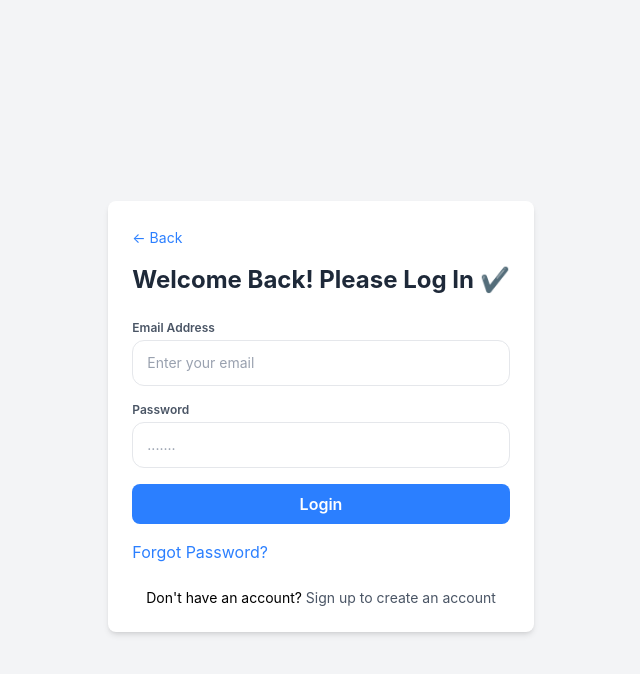
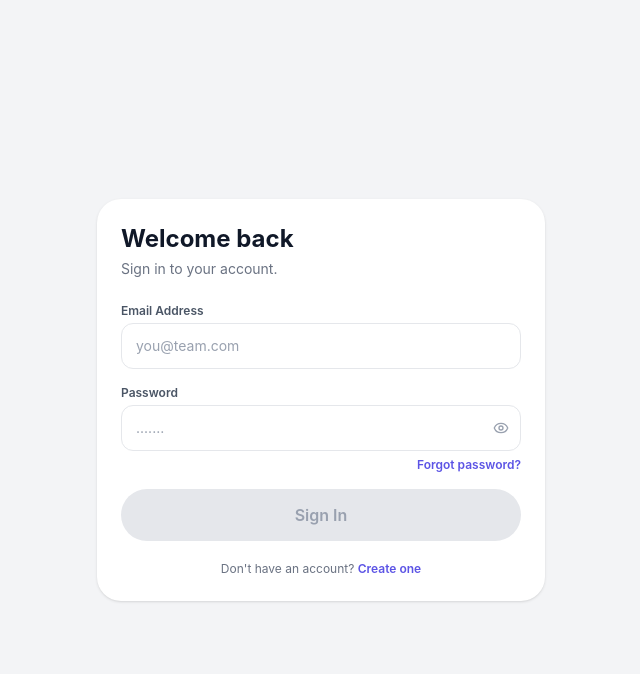
Before and after one commit to Oddunayo/huddle-app, a React (Vite) app: page / in a window 1280 px wide. Both pictures are taken after a click on the button "Sign In". Shown: the top 674 px of the page, without its empty margins (319-959 px from the left). Built offline with nearby package versions, Linux system fonts and the light colour scheme.

Commit message:
modified the log in page to reflect design

```diff
--- a/src/LoginForm.jsx
+++ b/src/LoginForm.jsx
@@ -1,38 +1,36 @@
 import { useState } from "react";
+import { Eye, EyeOff, Loader2 } from "lucide-react";
 import { InputField } from "./InputField";
 
 export default function LoginForm({
-  onBack,
   onRegisterClick,
   onLoginSuccess,
   onForgotPasswordClick,
 }) {
   const [formData, setFormData] = useState({
-    email: '',
-    password: '',
+    email: "",
+    password: "",
   });
+  const [showPassword, setShowPassword] = useState(false);
   const [errorMessage, setErrorMessage] = useState(null);
+  const [isLoading, setIsLoading] = useState(false);
 
-  const [isLoading, setIsLoading] = useState(false);
+  const isFormValid =
+    formData.email.trim() !== "" && formData.password.trim() !== "";
 
   const handleChange = (e) => {
     const { name, value } = e.target;
-    setFormData((prevData) => ({...prevData, [name]: value }));
+    setFormData((prevData) => ({ ...prevData, [name]: value }));
   };
 
   const handleSubmit = (e) => {
     e.preventDefault();
-    setErrorMessage('');
+    if (!isFormValid || isLoading) return;
+
+    setErrorMessage("");
+
     setIsLoading(true);
 
-    // Simple validation (will replace with actual authentication logic)
-    if (!formData.email || !formData.password) {
-      setErrorMessage('Please fill in all fields.');
-      setIsLoading(false);
-      return;
-    }
-
-    console.log('Login submitted:', formData);
     setTimeout(() => {
       setIsLoading(false);
       if (onLoginSuccess) {
@@ -42,17 +40,14 @@ export default function LoginForm({
   };
 
   return (
-    <div className="flex min-h-screen items-center justify-center bg-gray-100 p-4">
-      <div className="w-full max-w-md bg-white p-6 rounded-lg shadow-md">
-        <button onClick={onBack} className="text-sm text-blue-500 hover:underline mb-4">
-          ← Back
-        </button>
-        <h2 className="mb-6 text-2xl font-bold text-center text-gray-800">
-          Welcome Back! Please Log In ✔
-        </h2>
+    <div className="w-full max-w-md bg-white rounded-3xl p-6 shadow-sm text-left space-y-6">
+      <div className="space-y-1">
+        <h2 className="text-2xl font-bold text-gray-900">Welcome back</h2>
+        <p className="text-gray-500 text-sm">Sign in to your account.</p>
+      </div>
 
       {errorMessage && (
-          <div className="mb-4 rounded bg-red-100 p-3 text-sm text-red-700">
+        <div className="rounded-xl bg-red-50 p-3 text-sm text-red-600 border border-red-100">
           {errorMessage}
         </div>
       )}
@@ -65,54 +60,75 @@ export default function LoginForm({
           value={formData.email}
           onChange={handleChange}
           disabled={isLoading}
-          placeholder="Enter your email"
+          placeholder="you@team.com"
           required
         />
-
+        <div>
           <InputField
             label="Password"
-        type="password"
+            type={showPassword ? "text" : "password"}
             name="password"
             value={formData.password}
             onChange={handleChange}
             disabled={isLoading}
             placeholder="......."
             required
+            icon={
+              <button
+                type="button"
+                onClick={() => setShowPassword(!showPassword)}
+                className="text-gray-400 hover:text-gray-600 flex items-center"
+              >
+                {showPassword ? (
+                  <EyeOff className="w-4 h-4" />
+                ) : (
+                  <Eye className="w-4 h-4" />
+                )}
+              </button>
+            }
           />
+
+          <div className="flex justify-end mt-1.5">
+            <button
+              type="button"
+              onClick={onForgotPasswordClick}
+              className="text-xs text-[#5C54E5] font-semibold hover:underline cursor-pointer"
+            >
+              Forgot password?
+            </button>
+          </div>
+        </div>
 
         <button
           type="submit"
-            disabled={isLoading}
-            className="w-full bg-blue-500 hover:bg-blue-700 text-white font-semibold py-2 px-4 rounded-lg transition duration-200"
+          disabled={!isFormValid || isLoading}
+          className={`w-full font-semibold py-3.5 px-4 rounded-full transition duration-200 mt-2 flex items-center justify-center gap-2 ${
+            isFormValid && !isLoading
+              ? "bg-[#5C54E5] hover:bg-[#4B43D1] text-white cursor-pointer shadow-xs"
+              : "bg-gray-200 text-gray-400 cursor-not-allowed"
+          }`}
         >
           {isLoading ? (
-              <span className="flex items-center gap-2">
-                <svg className="h-5 w-5 animate-spin text-white" viewBox="0 0 24 24" fill="none">
-                  <circle className="opacity-25" cx="12" cy="12" r="10" stroke="currentColor" strokeWidth="4"></circle>
-                  <path className="opacity-75" fill="currentColor" d="M4 12a8 8 0 018-8V0C5.373 0 0 5.373 0 12h4zm2 5.291A7.962 7.962 0 014 12H0c0 3.042 1.135 5.824 3 7.938l3-2.647z"></path>
-                </svg>
-                Loading...
-              </span>
+            <>
+              <Loader2 className="w-5 h-5 animate-spin" />
+              <span>Signing in...</span>
+            </>
           ) : (
-            'Login'
+            "Sign In"
           )}
         </button>
+
+        <p className="text-center text-xs text-gray-500 pt-1">
+          Don't have an account?{" "}
           <button
             type="button"
-        onClick={onForgotPasswordClick}
-        className="text-blue-500 hover:underline"
+            onClick={onRegisterClick}
+            className="text-[#5C54E5] font-semibold hover:underline cursor-pointer"
           >
-          Forgot Password?
+            Create one
           </button>
+        </p>
       </form>
-
-        <div className="mt-6 text-center text-sm *:text-gray-600">
-            Don't have an account?{" "}
-            <button onClick={onRegisterClick} className="text-blue-500 hover:underline">
-              Sign up to create an account
-            </button>
-        </div>
-      </div>
     </div>
   );
 }
```
Lines whose indentation alone changed are shown as unchanged.
